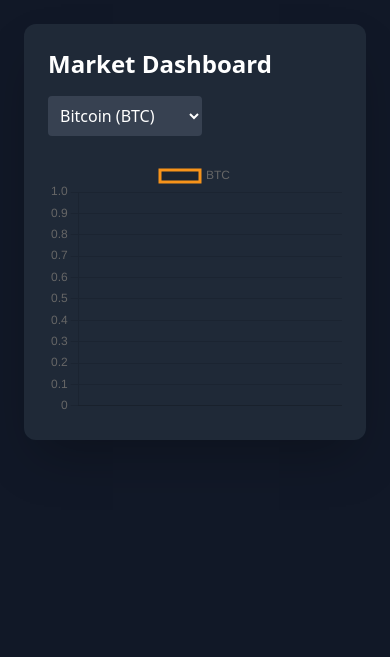
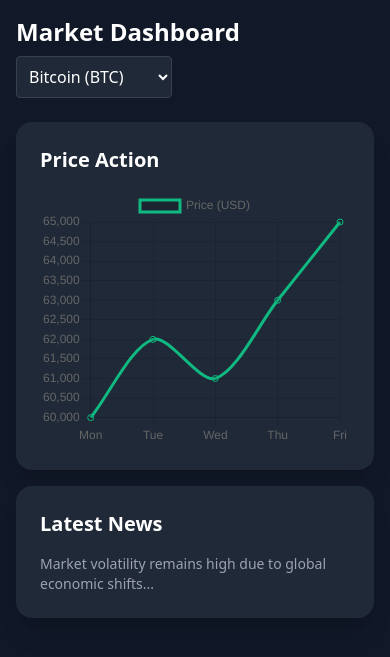
Before and after one commit to Vicki89-lang/btc-tracker, a Flask app: page / in a window 390 px wide. Shown: the top 657 px of the page. Run offline with Flask 3, Linux system fonts and the light colour scheme; some libraries are stand-ins or nearby versions.

Commit message:
Upgrade to professional Tailwind bento dashboard

```diff
--- a/app.py
+++ b/app.py
@@ -1,25 +1,21 @@
 from flask import Flask, render_template, jsonify
-# Assuming your logic is in scraper.py
-from scraper import get_ohlc_data
 
 app = Flask(__name__)
 
+# Route to serve the dashboard
 @app.route('/')
 def index():
-    # Serves your UI
     return render_template('index.html')
 
+# API route for chart data
 @app.route('/api/data/<symbol>')
-def api_data(symbol):
-    # API endpoint for your chart
-    try:
-        data = get_ohlc_data(symbol.upper())
-        if not data:
-            return jsonify({"error": "No data found"}), 404
-        return jsonify(data)
-    except Exception as e:
-        return jsonify({"error": str(e)}), 500
+def get_data(symbol):
+    # This is dummy data. Later, replace this with requests to CoinGecko API
+    data = {
+        "bitcoin": {"dates": ["Mon", "Tue", "Wed", "Thu", "Fri"], "prices": [60000, 62000, 61000, 63000, 65000]},
+        "ethereum": {"dates": ["Mon", "Tue", "Wed", "Thu", "Fri"], "prices": [3000, 3100, 3050, 3200, 3300]}
+    }
+    return jsonify(data.get(symbol, {"dates": [], "prices": []}))
 
 if __name__ == '__main__':
-    # Use 0.0.0.0 so it's accessible over local network
-    app.run(host='0.0.0.0', port=5000, debug=True)
+    app.run(debug=True)
--- a/templates/index.html
+++ b/templates/index.html
@@ -3,21 +3,35 @@
 <head>
     <meta charset="UTF-8">
     <meta name="viewport" content="width=device-width, initial-scale=1.0">
-    <title>Professional Crypto Tracker</title>
+    <title>Crypto Dashboard</title>
     <script src="https://cdn.tailwindcss.com"></script>
     <script src="https://cdn.jsdelivr.net/npm/chart.js"></script>
 </head>
-<body class="bg-gray-900 text-white p-6">
-    <div class="max-w-4xl mx-auto bg-gray-800 p-6 rounded-xl shadow-2xl">
-        <h1 class="text-2xl font-bold mb-4">Market Dashboard</h1>
+<body class="bg-gray-900 text-white p-4">
 
-        <select id="symbolSelect" class="bg-gray-700 p-2 rounded mb-6 text-white">
-            <option value="BTC">Bitcoin (BTC)</option>
-            <option value="ETH">Ethereum (ETH)</option>
+    <!-- Header / Selector -->
+    <div class="mb-6">
+        <h1 class="text-2xl font-bold">Market Dashboard</h1>
+        <select id="symbolSelect" class="bg-gray-800 border border-gray-700 p-2 rounded mt-2">
+            <option value="bitcoin">Bitcoin (BTC)</option>
+            <option value="ethereum">Ethereum (ETH)</option>
         </select>
+    </div>
 
-        <div class="h-64">
-            <canvas id="chart"></canvas>
+    <!-- Main Grid -->
+    <div class="grid grid-cols-1 md:grid-cols-3 gap-4">
+        <!-- Chart Section -->
+        <div class="md:col-span-2 bg-gray-800 p-6 rounded-2xl shadow-xl">
+            <h2 class="text-xl font-bold mb-4">Price Action</h2>
+            <div class="relative h-64 w-full">
+                <canvas id="chart"></canvas>
+            </div>
+        </div>
+
+        <!-- News/Stats Section -->
+        <div class="bg-gray-800 p-6 rounded-2xl shadow-xl">
+            <h2 class="text-xl font-bold mb-4">Latest News</h2>
+            <p class="text-gray-400 text-sm">Market volatility remains high due to global economic shifts...</p>
         </div>
     </div>
 
@@ -29,21 +43,24 @@
             const data = await response.json();
 
             const ctx = document.getElementById('chart').getContext('2d');
-
             if (myChart) myChart.destroy();
 
             myChart = new Chart(ctx, {
                 type: 'line',
                 data: {
-                    labels: data.dates, // Ensure your scraper returns this
-                    datasets: [{ label: symbol, data: data.prices, borderColor: '#f7931a' }]
+                    labels: data.dates,
+                    datasets: [{
+                        label: 'Price (USD)',
+                        data: data.prices,
+                        borderColor: '#10B981', // Green color
+                        tension: 0.3
+                    }]
                 },
                 options: { responsive: true, maintainAspectRatio: false }
             });
         }
-
         document.getElementById('symbolSelect').addEventListener('change', updateChart);
-        updateChart(); // Initial load
+        updateChart(); // Load on start
     </script>
 </body>
 </html>
```
